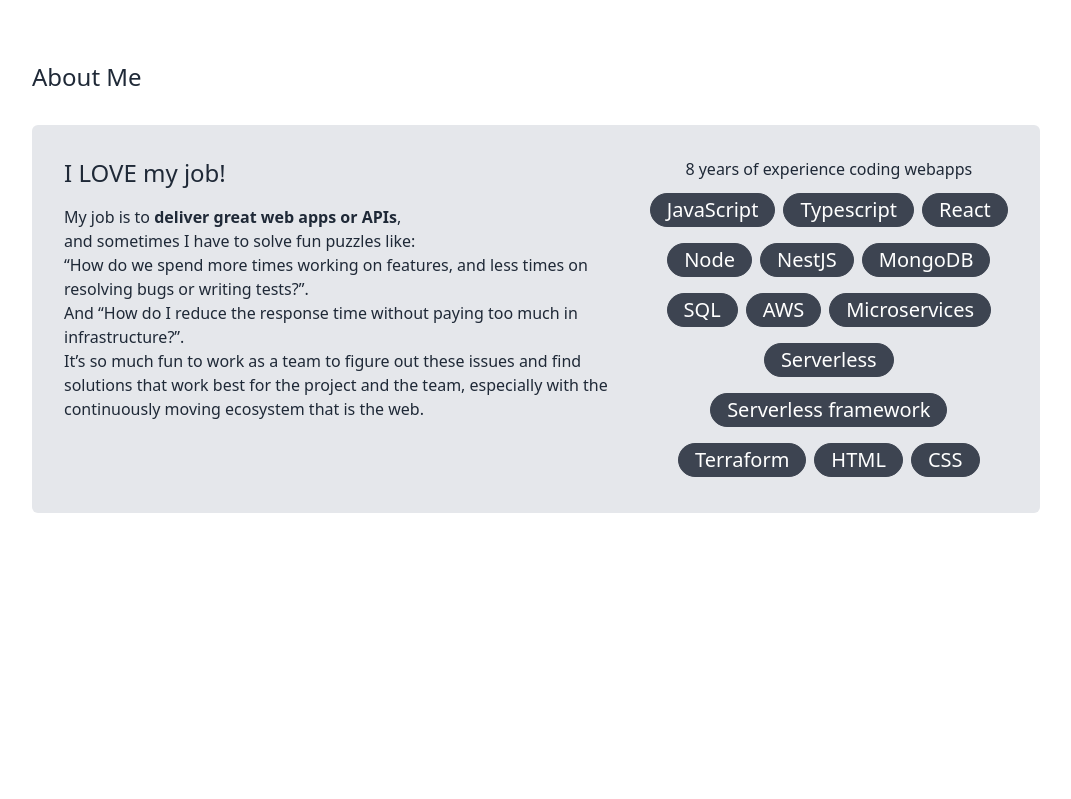
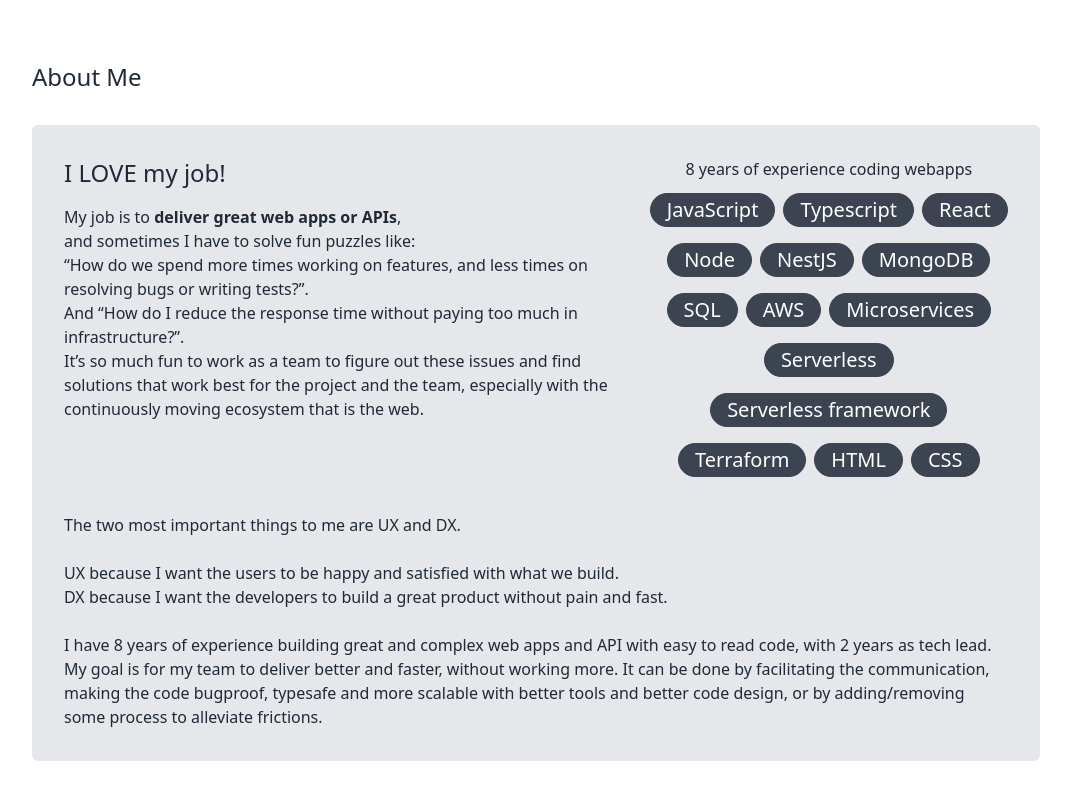
Before and after one commit to fischervincent/my-resume, an Astro site: page / in a window 1280 px wide. Shown: the part 323-1122 px from the top of the page, without its empty margins (104-1175 px from the left). Before the commit the page ends 900 px from the top, so only its background shows below. Built offline with nearby package versions, Linux system fonts and the light colour scheme; Astro itself is replaced by a stand-in of ours.

Commit message:
more about me

```diff
--- a/src/components/AboutMe.astro
+++ b/src/components/AboutMe.astro
@@ -46,4 +46,17 @@ const skills=[
       </div>
     </div>
   </div>
+  <div class="divider md:hidden col-span-6"></div>
+  <p class="mt-8">
+    The two most important things to me are UX and DX.
+    <br />
+    <br />
+    UX because I want the users to be happy and satisfied with what we build.
+    <br />
+    DX because I want the developers to build a great product without pain and fast.
+    <br />
+    <br />
+    I have 8 years of experience building great and complex web apps and API with easy to read code, with 2 years as tech lead.
+    My goal is for my team to deliver better and faster, without working more. It can be done by facilitating the communication, making the code bugproof, typesafe and more scalable with better tools and better code design, or by adding/removing some process to alleviate frictions.
+  </p>
 </div>
```
